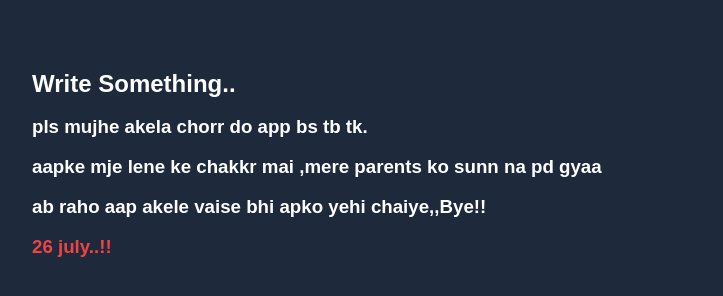
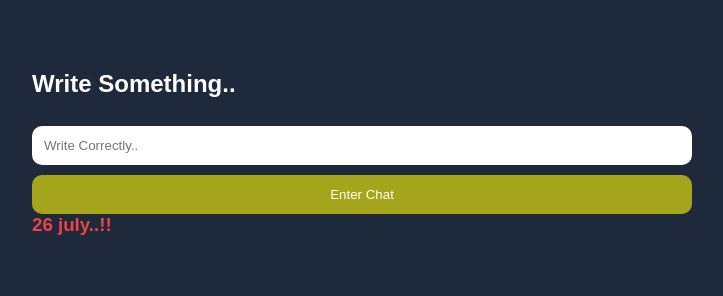
Before and after one commit to dekisugi188-lgtm/bubududu, a website: page public/index.html in a window 1280 px wide. Shown: the whole page, without its empty margins (278-1001 px from the left). Drawn offline with nearby package versions, Linux system fonts and the light colour scheme; no server answers.

Commit message:
final fixed chat

```diff
--- a/public/index.html
+++ b/public/index.html
@@ -327,12 +327,9 @@ max-height:95%;">
 
 <div id="login">
   <h2>Write Something..</h2><br>
-  <!--<input id="room" type="password" placeholder="Write Correctly..">-->
-  <!--<button onclick="join()">Enter Chat</button>-->
-  <h3>pls mujhe akela chorr do app bs tb tk.</h3><br>
-  <h3><b>aapke mje lene ke chakkr mai ,mere parents ko sunn na pd gyaa</b></h3><br>
-  <h3>ab raho aap akele vaise bhi apko yehi chaiye,,Bye!!</h3>
-  <br>
+  <input id="room" type="password" placeholder="Write Correctly..">
+  <button onclick="join()">Enter Chat</button>
+
   <h3 style="color: #ef4444;">26 july..!!</h3>
 </div>
 
```
